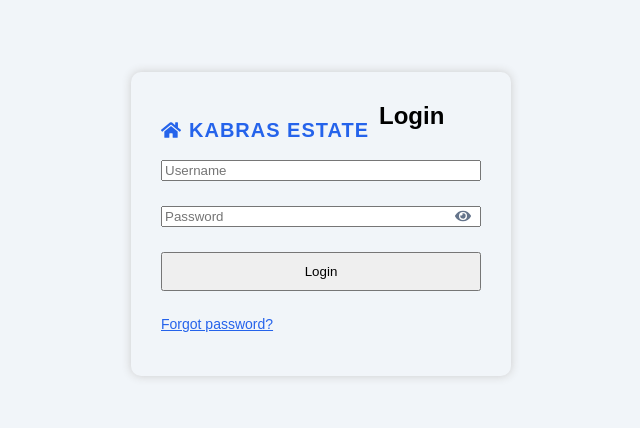
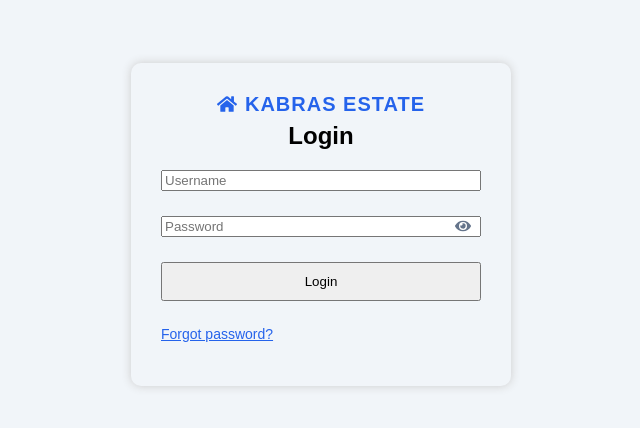
Before and after one commit to Duncanlisutsa/KEMIS, a React (Vite) app in the folder kemis-frontend/: page /login in a window 1280 px wide. Shown: the part 196-624 px from the top of the page, without its empty margins (319-959 px from the left). Built offline with nearby package versions, Linux system fonts and the light colour scheme; no server answers.

Commit message:
Aligning login page title with the estate name

```diff
--- a/kemis-frontend/src/pages/Login.jsx
+++ b/kemis-frontend/src/pages/Login.jsx
@@ -78,8 +78,7 @@ const handleSubmit = async (e) => {
         height: "100vh",
       }}
     >
-      <form
-        onSubmit={handleSubmit}
+      <div
         style={{
           width: "90%",
           maxWidth: "320px",
@@ -88,24 +87,32 @@ const handleSubmit = async (e) => {
           borderRadius: "10px",
         }}
       >
+        <div
+          style={{
+            display: "flex",
+            flexDirection: "column",
+            alignItems: "center",
+            marginBottom: "20px",
+          }}
+        >
           <h1
             style={{
               display: "flex",
-            justifyContent: "center",
               alignItems: "center",
               gap: "8px",
-            textAlign: "center",
               fontSize: "20px",
               letterSpacing: "1px",
-            marginBottom: "5px",
+              margin: 0,
               color: BRAND_COLOR,
             }}
           >
             <FaHome /> KABRAS ESTATE
           </h1>
 
-        <h2 style={{ textAlign: "center", marginTop: 0 }}>Login</h2>
+          <h2 style={{ margin: "6px 0 0 0" }}>Login</h2>
+        </div>
 
+        <form onSubmit={handleSubmit}>
           <input
             type="text"
             name="username"
@@ -174,6 +181,7 @@ const handleSubmit = async (e) => {
           </p>
         </form>
       </div>
+    </div>
   );
 }
 
```
Lines whose indentation alone changed are shown as unchanged.
